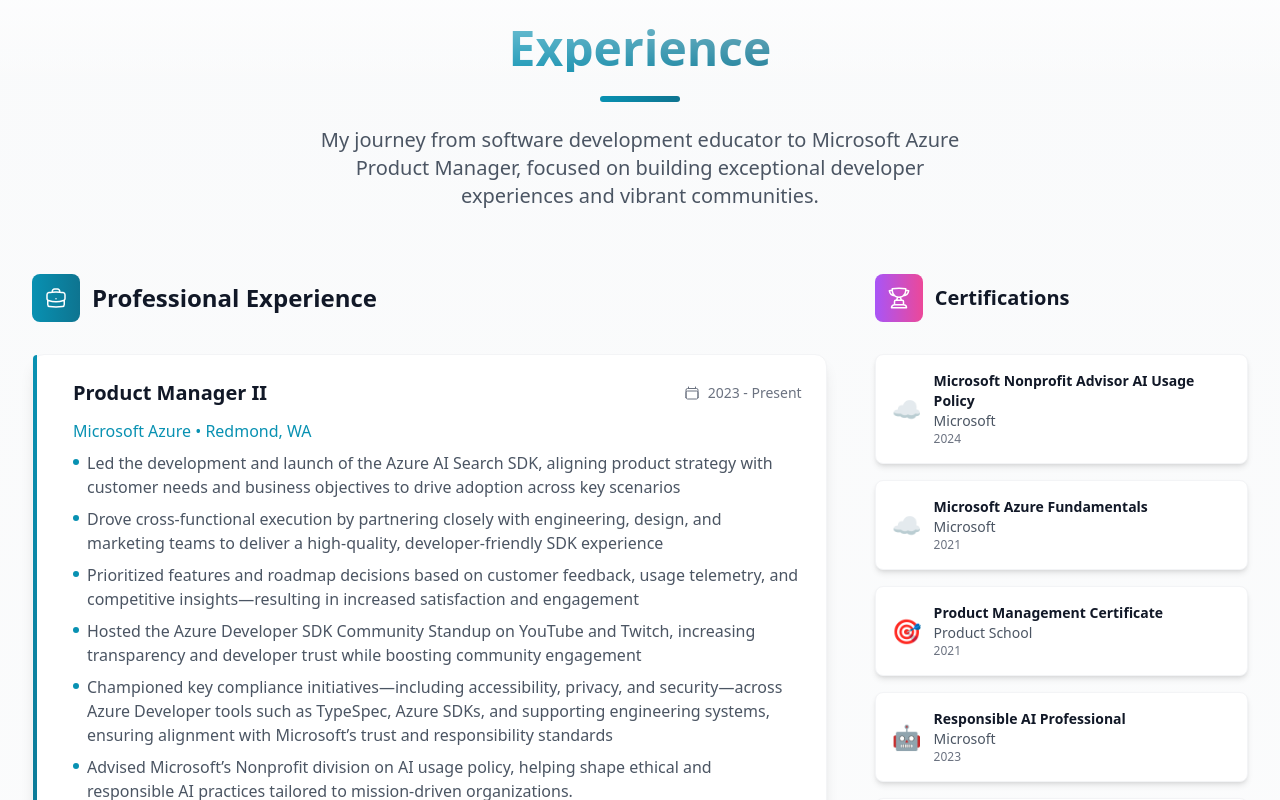
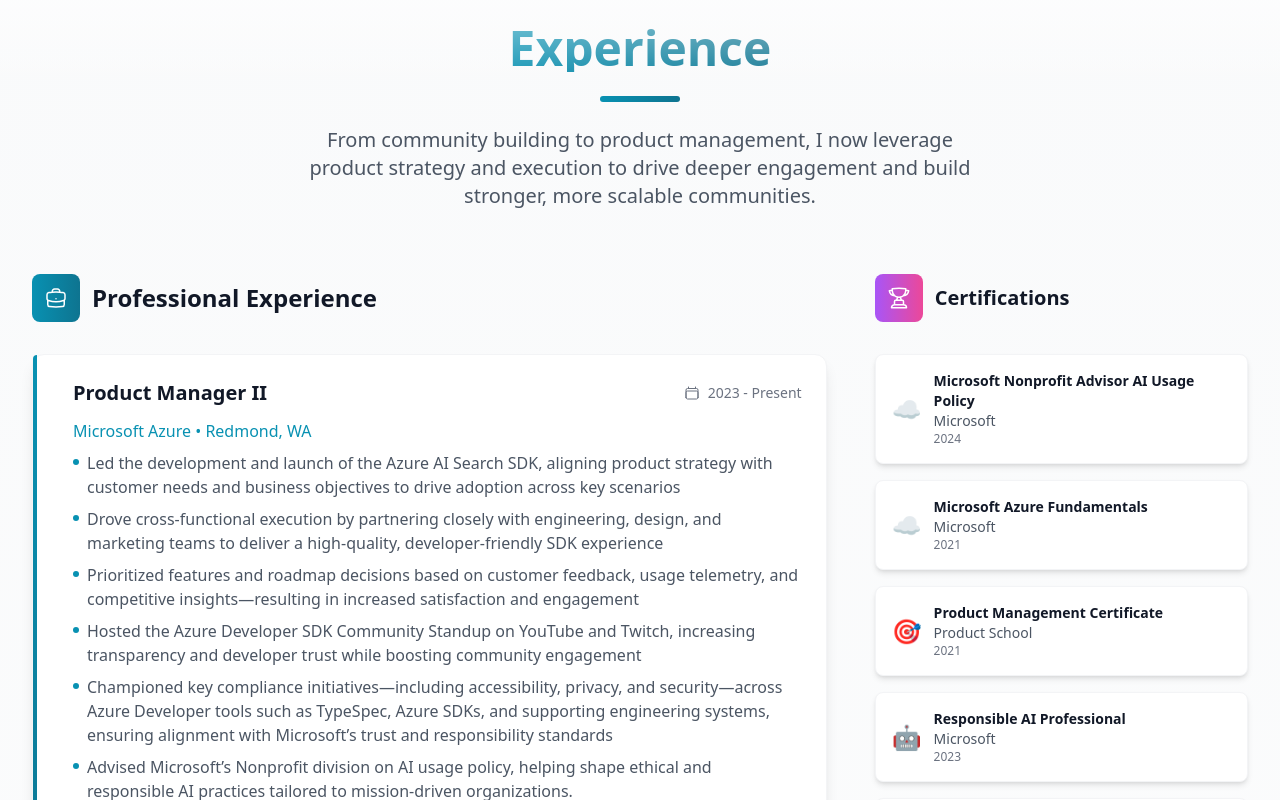
Before and after one commit to hector-norza/HectorNorza, a React (Vite) app: page / in a window 1280 px wide. Shown: the part 1880-2680 px from the top of the page. Built offline with nearby package versions, Linux system fonts and the light colour scheme.

Commit message:
Update Experience section description to focus on community building and product management progression
- Updated header description to emphasize community-first approach to product management
- Fixed formatting and removed misplaced text in Quick Stats section

```diff
--- a/src/components/Resume.tsx
+++ b/src/components/Resume.tsx
@@ -206,7 +206,7 @@ export default function Resume() {
             </h2>
             <div className="w-20 h-1.5 bg-gradient-to-r from-primary to-secondary rounded-full mx-auto mb-6"></div>
             <p className="text-lg md:text-xl text-gray-600 max-w-2xl mx-auto">
-              My journey from software development educator to Microsoft Azure Product Manager, focused on building exceptional developer experiences and vibrant communities.
+              From community building to product management, I now leverage product strategy and execution to drive deeper engagement and build stronger, more scalable communities.
             </p>
           </motion.div>
         </div>
@@ -405,7 +405,7 @@ export default function Resume() {
                 <div>
                   <div className="text-2xl font-bold text-primary">7+</div>
                   <div className="text-xs text-gray-600">Years Experience</div>
-                </div>Microsoft Nonprofit Advisor AI Usage Policy
+                </div>
                 <div>
                   <div className="text-2xl font-bold text-primary">3+</div>
                   <div className="text-xs text-gray-600">Years at Microsoft</div>
```
